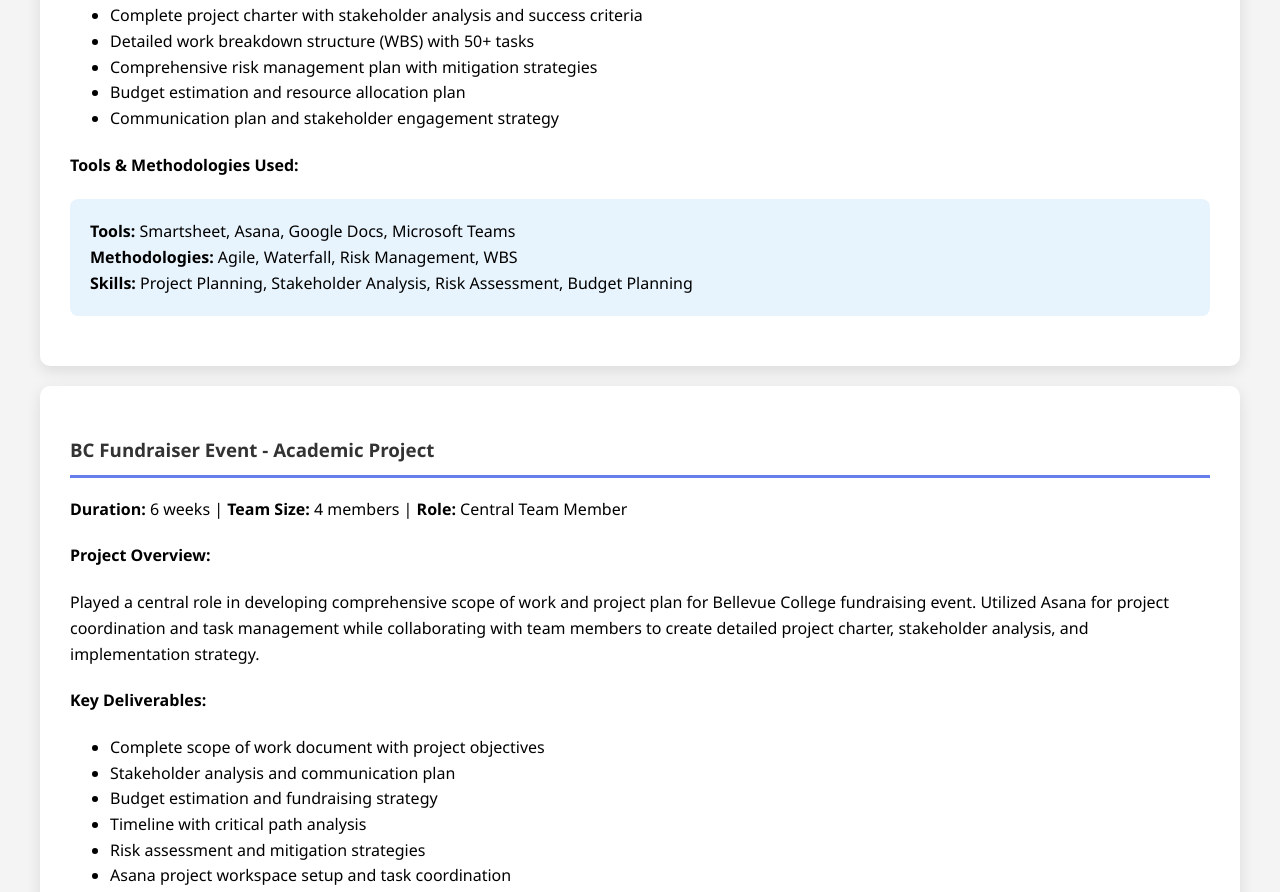
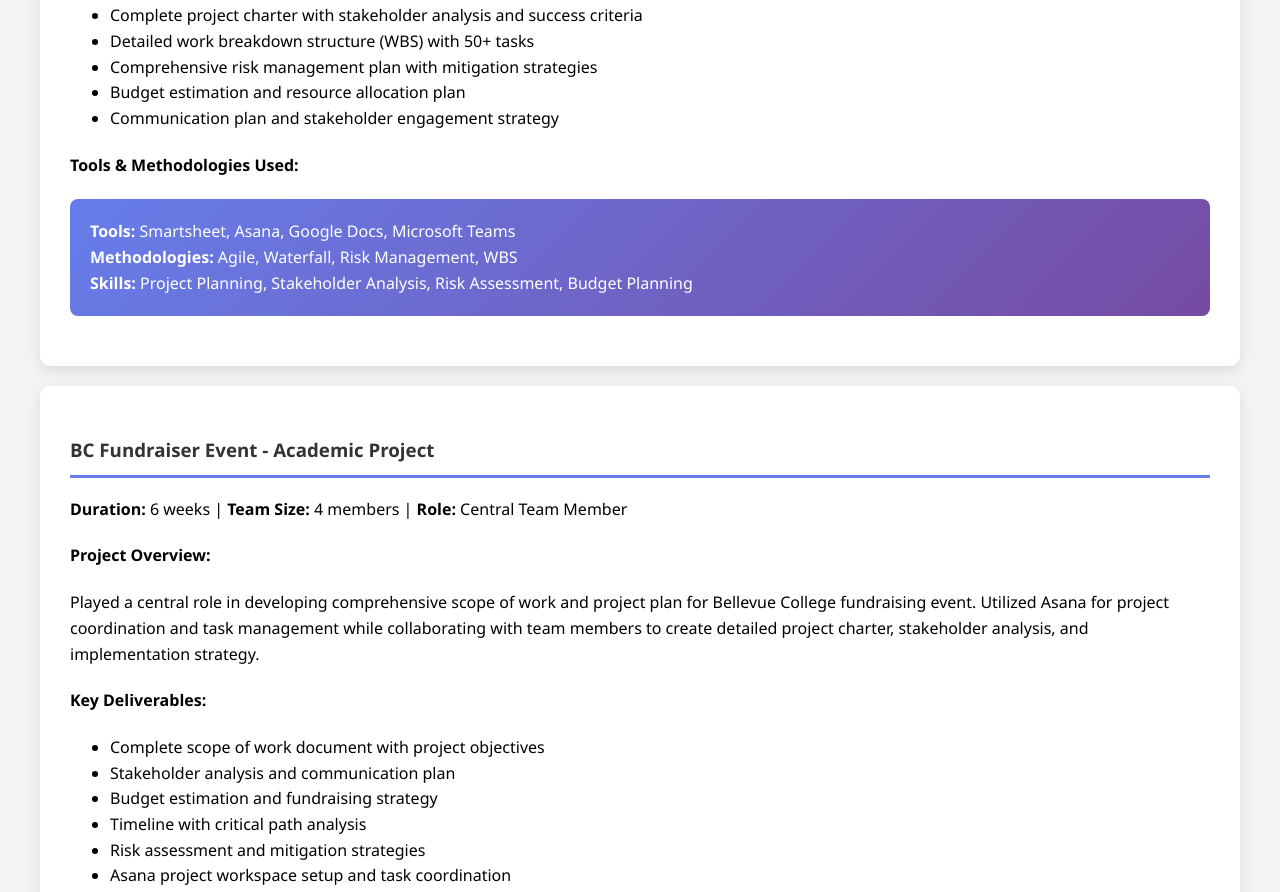
Before and after one commit to tatahab-tech/tatiana-portfolio, a plain HTML site: page portfolio.html in a window 1280 px wide. Shown: the part 674-1566 px from the top of the page. Drawn offline with Linux system fonts and the light colour scheme.

Commit message:
Update skills sections with header gradient background

```diff
--- a/portfolio.html
+++ b/portfolio.html
@@ -37,7 +37,8 @@
             padding-bottom: 10px;
         }
         .skills {
-            background: #e8f4fd;
+            background: linear-gradient(135deg, #667eea 0%, #764ba2 100%);
+            color: white;
             padding: 20px;
             border-radius: 8px;
             margin: 20px 0;
```
